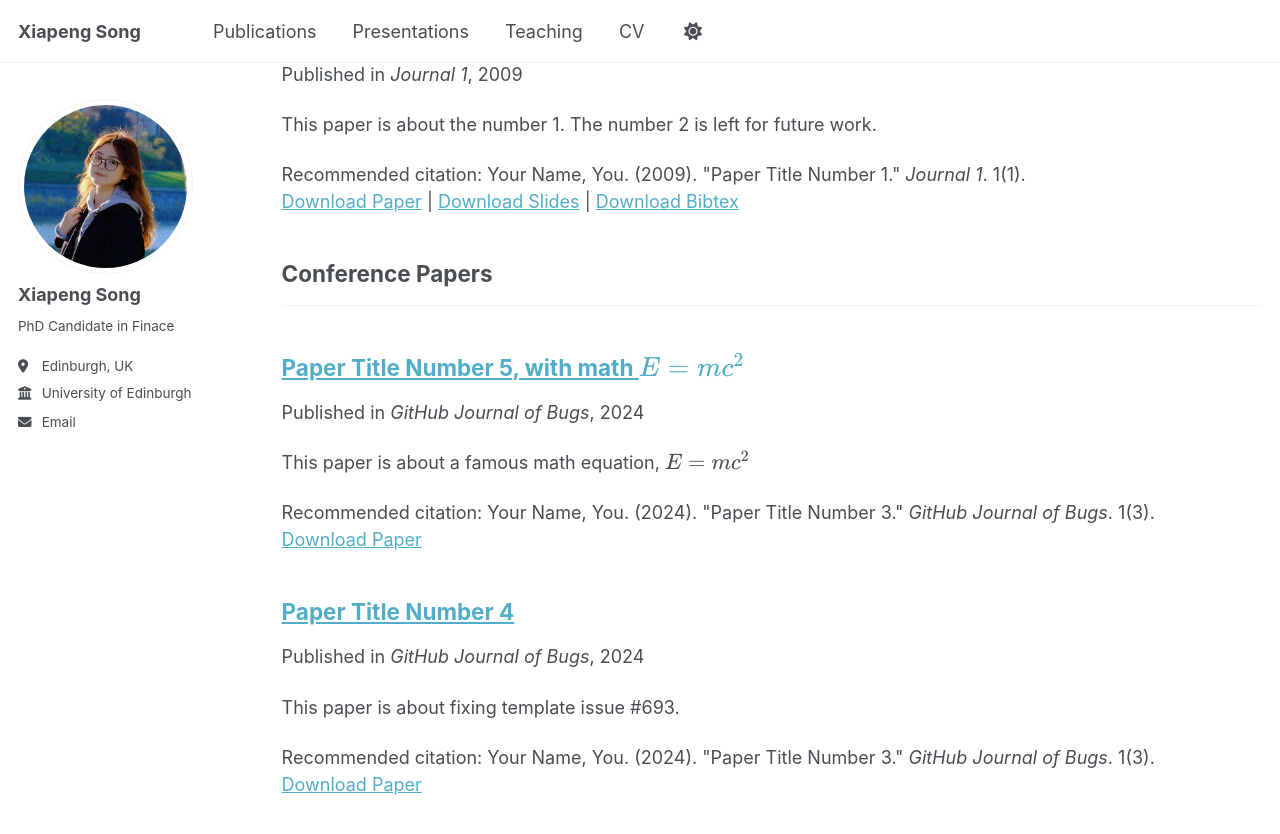
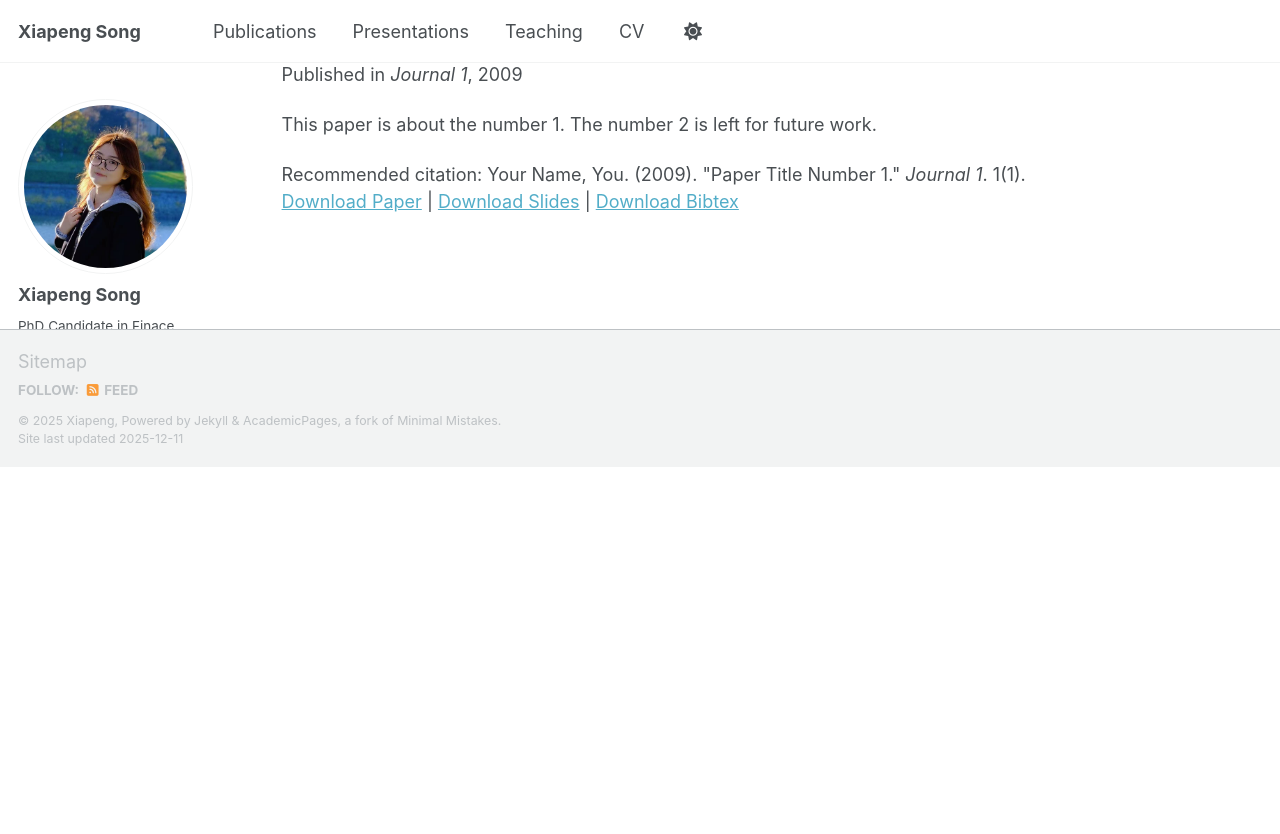
Before and after one commit to xiapengsong/xiapengsong.github.io, a Jekyll site: the page built from _pages/publications.html, in a window 1280 px wide and 900 px high, scrolled down 737 px. Shown: the top 834 px of the window. Built offline with Jekyll 4.4.1, drawn with Linux system fonts in a browser that asks for light colours; a script bundle is joined from its source files by our own code; library files that are not in the unit come from our copies; after the commit the page ends 1204 px from its top, so only the background shows below that; some of the changed lines change nothing that is shown; some of the changed text lies outside the part shown.

Commit message:
Update _config.yml

```diff
--- a/_config.yml
+++ b/_config.yml
@@ -84,12 +84,12 @@ author:
 
 # Publication Category - The following the list of publication categories and their headings
 publication_category:
-  books:
-    title: 'Books'
+  jmp:
+    title: 'Job Market Paper'
   manuscripts:
-    title: 'Journal Articles'
-  conferences:
-    title: 'Conference Papers'
+    title: 'Working Paper'
+  # conferences:
+  #  title: 'Conference Papers'
 
 # Site Settings
 # teaser                   :  # filename of teaser fallback teaser image placed in /images/ for social media previews
```
